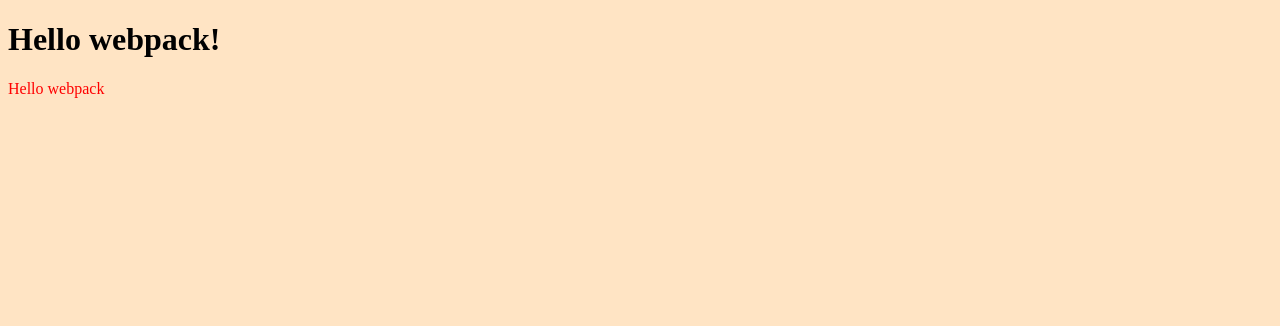
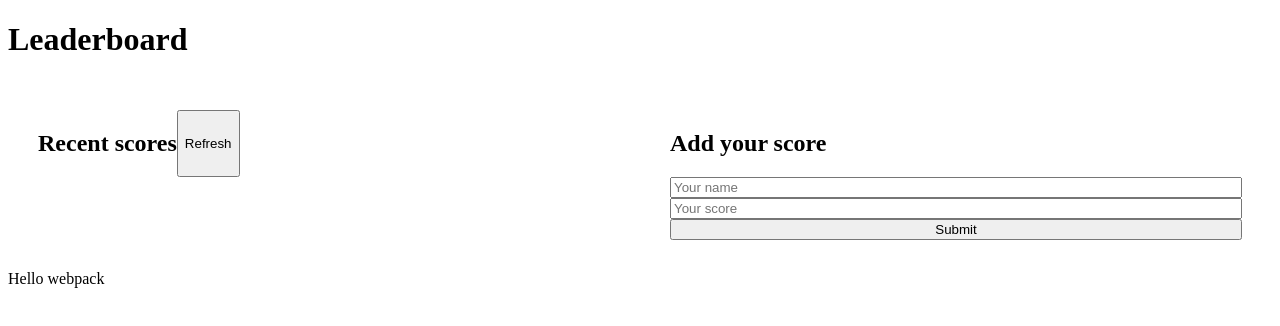
Before and after one commit to mahbubul14/leaderboard, a website built with webpack: page src/index.html in a window 1280 px wide. Built offline with nearby package versions, Linux system fonts and the light colour scheme.

Commit message:
Add plain html and update css

```diff
--- a/src/index.html
+++ b/src/index.html
@@ -1,11 +1,29 @@
 <!DOCTYPE html>
 <html lang="en">
 <head>
-    <meta charset="UTF-8">
-    <meta name="viewport" content="width=device-width, initial-scale=1.0">
-    <title>Wbpack Exercise</title>
+  <meta charset="UTF-8">
+  <meta name="viewport" content="width=device-width, initial-scale=1.0">
+  <title>Leaderboard</title>
+  <link rel="stylesheet" href="style.css">
 </head>
 <body>
-    <h1>Hello webpack!</h1>
+  <header>
+    <h1>Leaderboard</h1>
+  </header>
+  <main>
+    <section>
+      <div class ="flex">
+        <h2>Recent scores</h2>
+        <button>Refresh</button>
+      </div>
+      <ul id = 'list'></ul>
+    </section>
+    <section class = flex-column>
+      <h2>Add your score</h2>
+      <input type="text" placeholder="Your name">
+      <input type="text" placeholder="Your score">
+      <button>Submit</button>
+    </section>
+  </main>
 </body>
 </html>
--- a/src/style.css
+++ b/src/style.css
@@ -1,7 +1,19 @@
-.hello {
-    color: red;
-  }
+main {
+  display: flex;
 
-  body {
-    background-color: bisque;
 }
+
+.flex {
+  display: flex;
+}
+
+.flex-column {
+  display: flex;
+  flex-direction: column;
+}
+
+section {
+  width: 50%;
+  max-width: 50%;
+  margin: 30px;
+}
```
